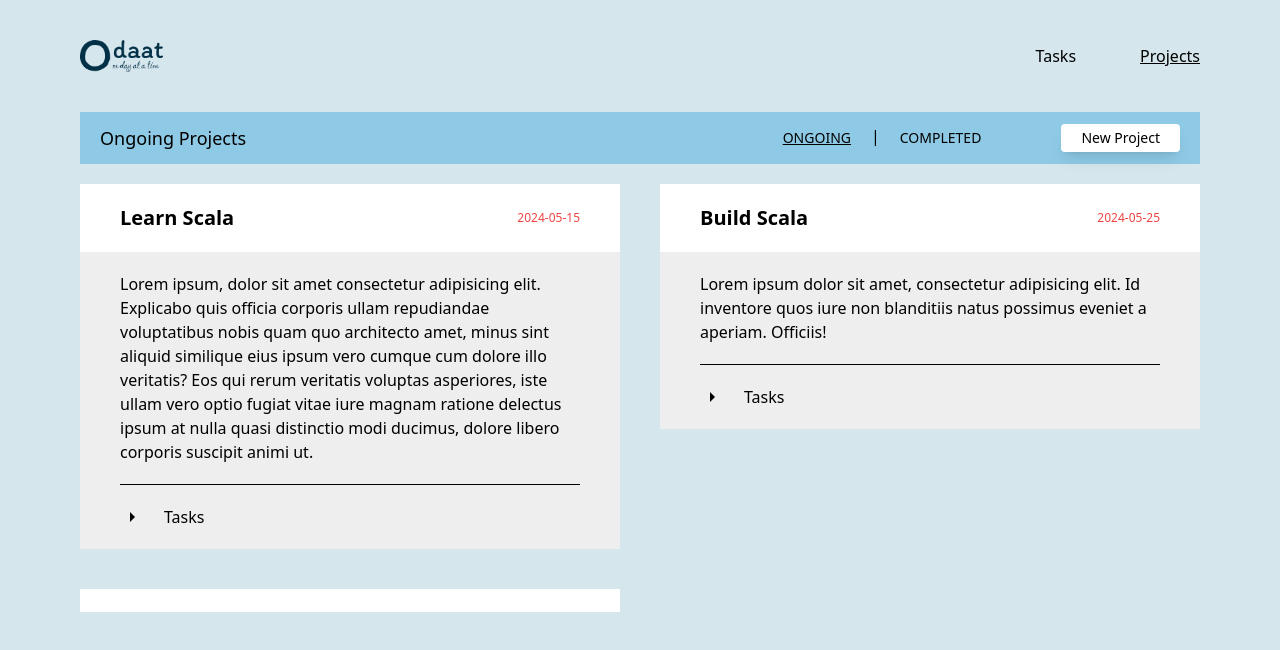
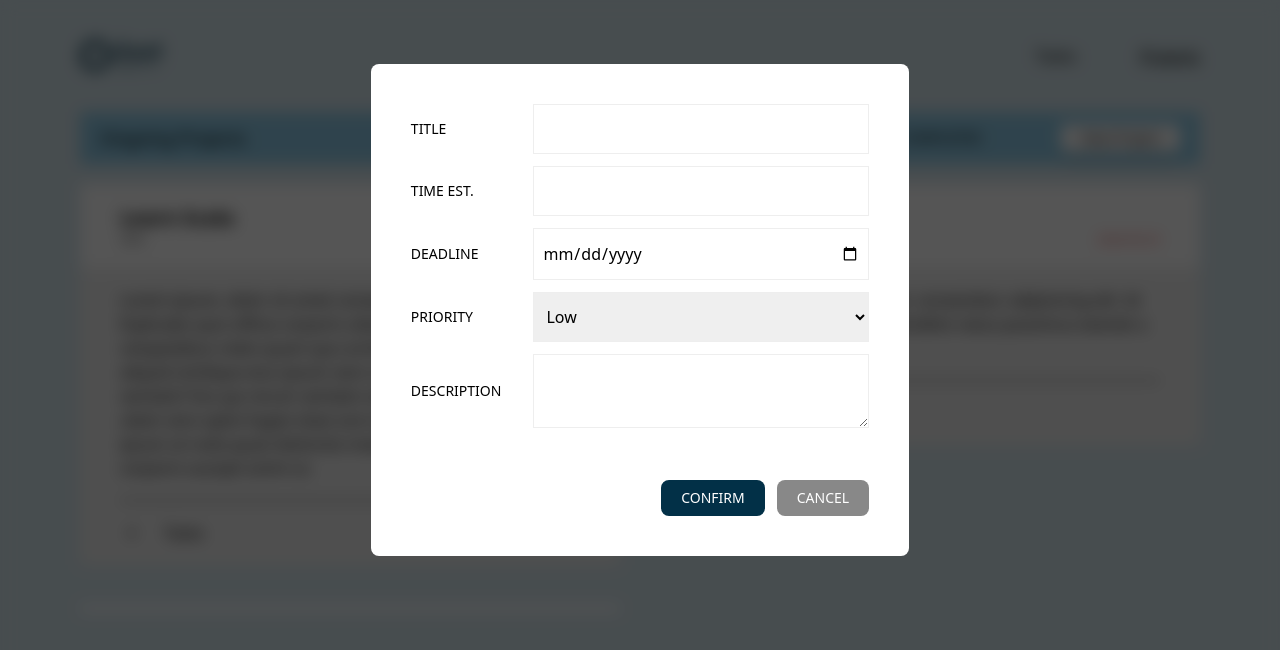
Before and after one commit to swunoo/odaat, a React (Vite) app in the folder webapp/: page /projects in a window 1280 px wide. Shown: the top 650 px of the page. Built offline with nearby package versions, Linux system fonts and the light colour scheme; a web font is replaced by a local one.

Commit message:
Add New Project

```diff
--- a/webapp/src/components/Projects.tsx
+++ b/webapp/src/components/Projects.tsx
@@ -1,9 +1,10 @@
-import { useState } from "react";
+import { FormEvent, FormEventHandler, useState } from "react";
 import Navbar from "./Navbar";
 import { AddButton, NewButton } from "./common";
 
 import arrowIcon from '../assets/images/arrow.svg'
 import { TaskBlock } from "./Tasks";
+import { numberInputKeyDown } from "../utils";
 
 
 type ProjectData = {
@@ -49,6 +50,7 @@ export default function Projects(){
 
     const [projects, setProjects] = useState(mockData)
     const [status, setStatus] = useState('ongoing')
+    const [showNewProj, setShowNewProj] = useState(true)
 
 
     const statusBtn = (s: string) => (
@@ -62,11 +64,33 @@ export default function Projects(){
     )
 
     const addProject = () => {
+        setShowNewProj(true)
+    }
 
+    const confirmAddingProject = (e: FormEvent) => {
+        e.preventDefault();
+        const form = e.target as HTMLFormElement;
+        const formData = new FormData(form);
+        const data: any = {}
+        formData.forEach((val, key) => {
+            data[key] = val;
+        })
+
+        // PH: Add projects to database
+        setProjects([...projects, data])
+        setShowNewProj(false)
     }
 
     return (
         <div className="md:max-h-screen py-10 px-20">
+
+            {showNewProj &&
+            <NewProjectModal
+                cancelHandler={()=>setShowNewProj(false)}
+                confirmHandler={confirmAddingProject}
+            />
+            }
+
             <Navbar active="projects"/>
             <header
             className="flex justify-between mt-10 px-5 py-3 bg-accent2"
@@ -139,19 +163,22 @@ function ProjectBlock({data}: {data: ProjectData}){
 
     return (
         <div>
-            <div className="bg-white px-10 py-5 flex justify-between items-center">
+            <div className="bg-white px-10 py-5 ">
                 <h3 className="font-bold text-xl ">
                     {data.title}
                 </h3>
+                <div className="flex justify-between text-xs">
+                    <p>{data.duration} h</p>
                     {
                     data.completedAt
-                ? <p className="text-gray text-xs">
+                    ? <p className="text-gray">
                         {data.completedAt}
                     </p>
-                : <p className="text-red-500 text-xs">
+                    : <p className="text-red-500">
                         {data.deadline}
                     </p>
                     }
+                </div>
             </div>
             <div className="bg-light px-10">
                 <p className="py-5">{data.description}</p>
@@ -187,3 +214,48 @@ function ProjectBlock({data}: {data: ProjectData}){
         </div>
     )
 }
+
+export function NewProjectModal(
+    {confirmHandler, cancelHandler}:
+    {confirmHandler: (e: FormEvent)=>void, cancelHandler: ()=>void}
+){
+
+    const input = "col-span-3 px-2 py-3 border border-light"
+    const label = "font-medium uppercase text-sm"
+    const button = "rounded-lg text-white px-5 py-2 text-sm uppercase font-medium"
+
+    return (
+        <div className="
+            absolute top-0 left-0 w-screen h-screen
+            bg-[#000a] backdrop-blur z-20
+        ">
+            <form onSubmit={confirmHandler} className="
+                grid grid-cols-4 items-center gap-x-8 gap-y-3
+                w-fit m-auto my-16
+                bg-white p-10 rounded-lg
+            ">
+                <label className={label}>Title</label>
+                <input className={input} type="text" name="title" />
+                <label className={label}>Time Est.</label>
+                <input className={input} onKeyDown={numberInputKeyDown}  type="number" step={0.1} name="duration" />
+                <label className={label}>Deadline</label>
+                <input className={input} type="date" name="deadline" />
+                <label className={label}>Priority</label>
+                <select className={input + " capitalize"} name="priority">
+                    {
+                        ['low', 'medium', 'high'].map(p => (
+                            <option value={p}>{p}</option>
+                        ))
+                    }
+                </select>
+                <label className={label}>Description</label>
+                <textarea name="description" className={input} ></textarea>
+
+                <div className="col-span-4 flex justify-end gap-3 mt-10">
+                    <button type="submit" className={button + " bg-secondary"}>Confirm</button>
+                    <button type="button" onClick={cancelHandler} className={button + " bg-gray"}>Cancel</button>
+                </div>
+            </form>
+        </div>
+    )
+}
```
Lines whose indentation alone changed are shown as unchanged.
